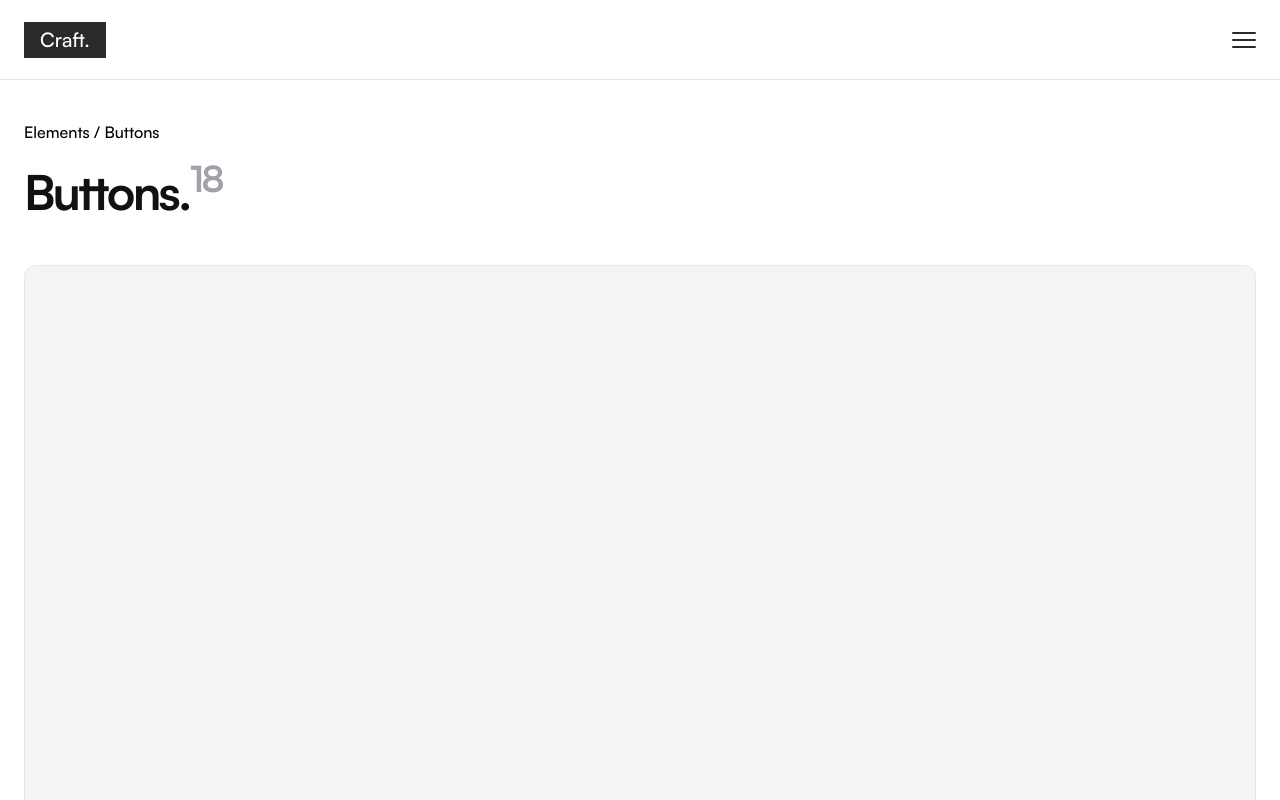
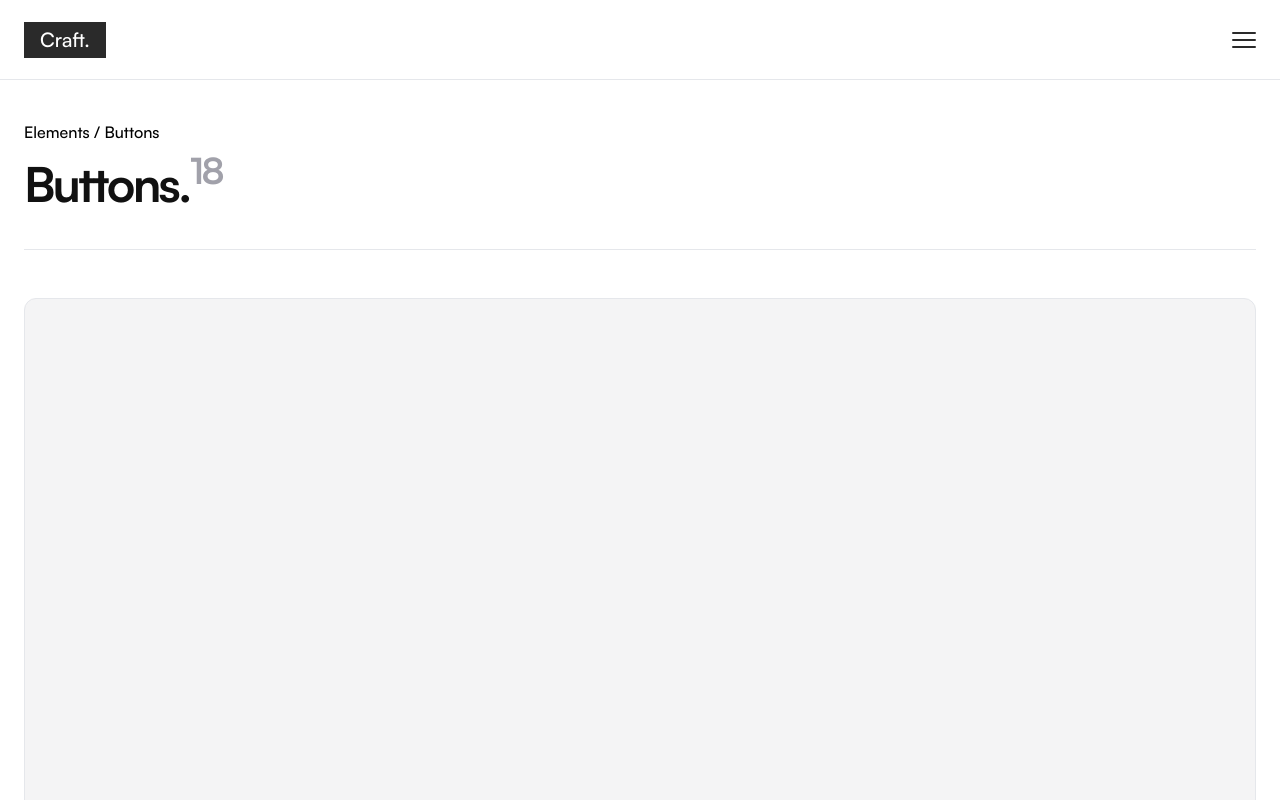
Before and after one commit to Jeff-Maina/craft, a Next.js app: page /buttons in a window 1280 px wide. Shown: the top 800 px of the page. Built offline with nearby package versions, Linux system fonts and the light colour scheme.

Commit message:
Add divider

```diff
--- a/src/app/(pages)/buttons/page.tsx
+++ b/src/app/(pages)/buttons/page.tsx
@@ -1,7 +1,7 @@
 const Buttons = () => {
   return (
-    <main className="p-6 pt-10">
-      <header className="flex flex-col gap-6">
+    <main className="p-6 pt-10 flex flex-col">
+      <header className="flex flex-col gap-4 border-b pb-10">
         <p className="font-satoshi-medium">Elements / Buttons</p>
         <h1 className="font-satoshi-bold text-5xl text-[#111] tracking-tighter">
           Buttons.
```
